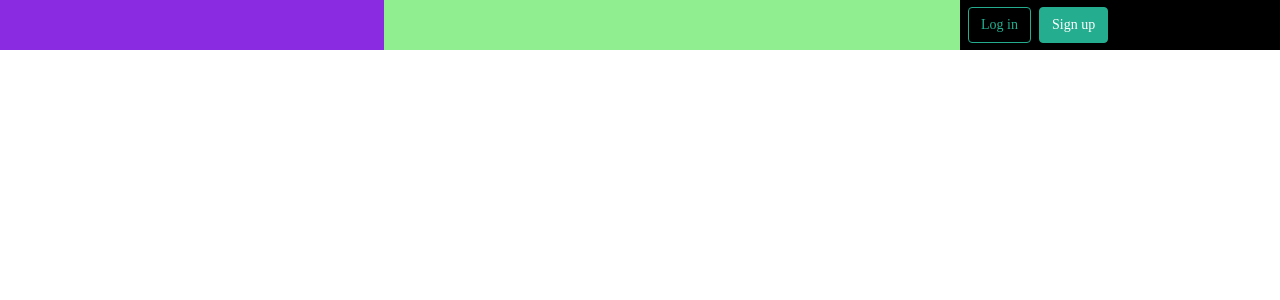
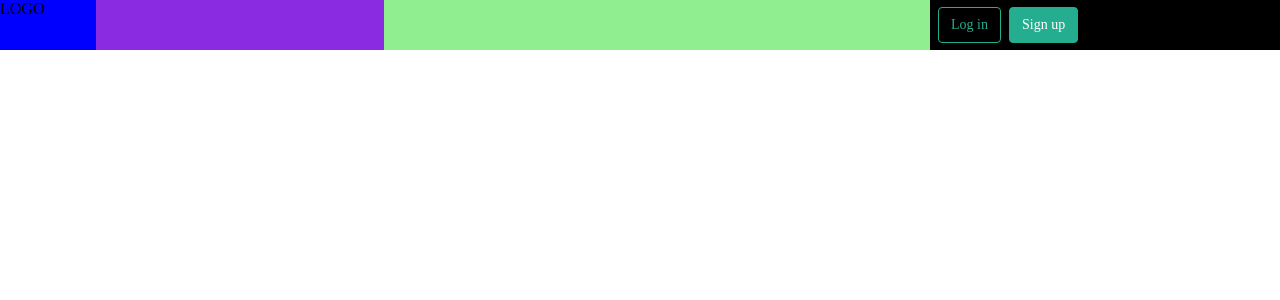
Before and after one commit to mikhailbahdashych/mcp-academic-researcher, a Nuxt app: page / in a window 1280 px wide. Shown: the top 300 px of the page. Built offline with nearby package versions, Linux system fonts and the light colour scheme.

Commit message:
css staff

```diff
--- a/assets/css/Header.scss
+++ b/assets/css/Header.scss
@@ -10,11 +10,18 @@
   .header-left-side {
     width: 30%;
     background-color: blueviolet;
+    min-width: 350px;
+    .header-logo {
+      width: 25%;
+      height: 50px;
+      background-color: blue;
+    }
   }
   .header-right-side {
     display: flex;
     width: 25%;
     background-color: black;
+    min-width: 350px;
     .user-nav {
       color: rgb(0, 20, 42);
       cursor: pointer;
--- a/components/Header.vue
+++ b/components/Header.vue
@@ -1,6 +1,10 @@
 <template>
   <div class="header">
-    <div class="header-left-side"></div>
+    <div class="header-left-side">
+      <div class="header-logo">
+        LOGO
+      </div>
+    </div>
     <div class="header-right-side">
       <div class="user-nav">
         <div class="user-nav-button">
```
